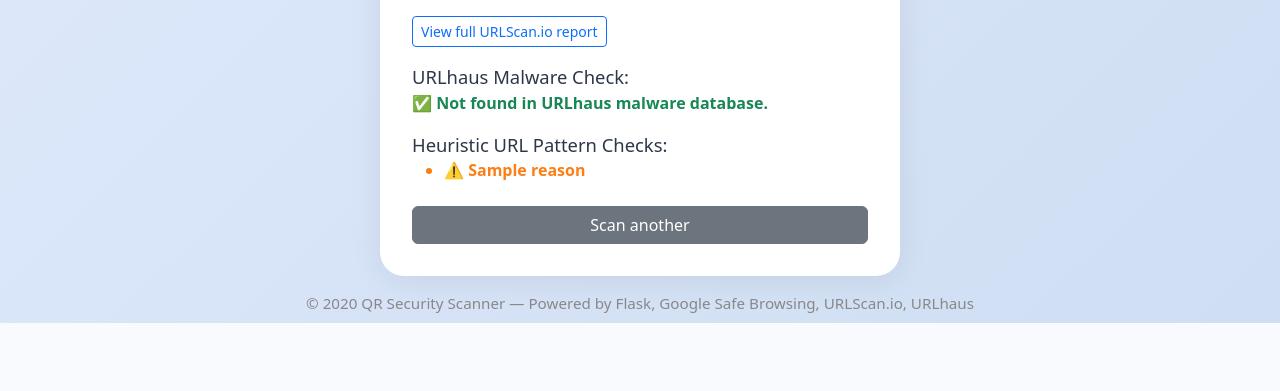
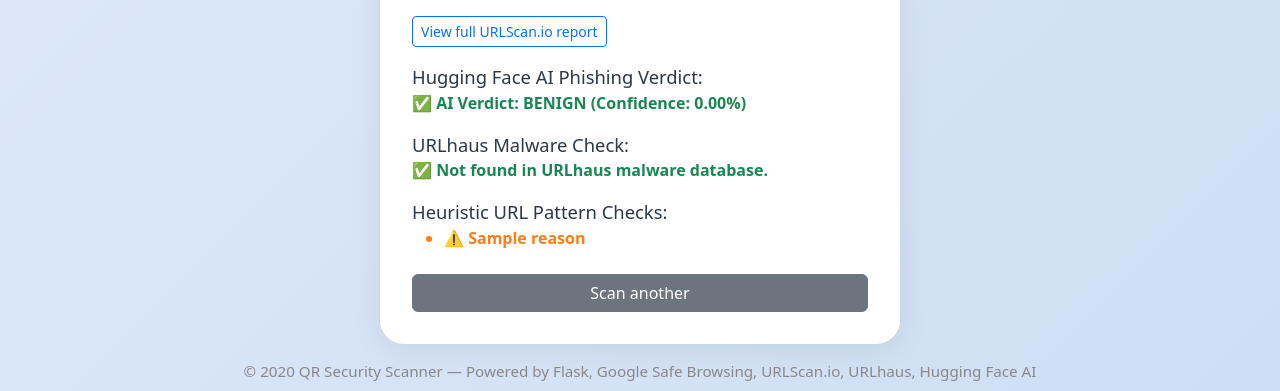
Before and after one commit to Mayankk-098/qr-shield, a Flask app: template templates/scan_result.html in a window 1280 px wide. Shown: the part 497-888 px from the top of the page. Before the commit the page ends 820 px from the top, so only its background shows below. Run offline with Flask 3, Linux system fonts and the light colour scheme; the template is opened without the code that fills it: most values are stand-ins (such as "Sample title", 1, 10 or a date in 2020).

```diff
--- a/app.py
+++ b/app.py
@@ -16,6 +16,9 @@ SAFE_BROWSING_API_URL = 'https://safebrowsing.googleapis.com/v4/threatMatches:fi
 URLSCAN_API_KEY = '0197da5d-6852-74fe-a72e-713b6c37259e'
 URLSCAN_API_URL = 'https://urlscan.io/api/v1/scan/'
 URLSCAN_RESULT_URL = 'https://urlscan.io/api/v1/result/'
+
+HF_API_KEY = os.environ.get('HF_API_KEY')
+HF_API_URL = 'https://api-inference.huggingface.co/models/ealvaradob/bert-finetuned-phishing'
 
 @app.route('/scan', methods=['GET', 'POST'])
 def scan_qr():
@@ -43,7 +46,8 @@ def scan_qr():
                 urlscan_verdict, screenshot_url, report_url = scan_with_urlscan(url)
                 heuristic_reasons = heuristic_url_check(url)
                 urlhaus_flag, urlhaus_data = check_urlhaus(url)
-                return render_template('scan_result.html', url=url, verdict=verdict, urlscan_verdict=urlscan_verdict, screenshot_url=screenshot_url, report_url=report_url, heuristic_reasons=heuristic_reasons, urlhaus_flag=urlhaus_flag, urlhaus_data=urlhaus_data)
+                hf_label, hf_score = huggingface_phishing_check(url)
+                return render_template('scan_result.html', url=url, verdict=verdict, urlscan_verdict=urlscan_verdict, screenshot_url=screenshot_url, report_url=report_url, heuristic_reasons=heuristic_reasons, urlhaus_flag=urlhaus_flag, urlhaus_data=urlhaus_data, hf_label=hf_label, hf_score=hf_score)
             else:
                 flash('No QR code detected or QR does not contain a URL.')
                 return redirect(request.url)
@@ -135,6 +139,22 @@ def check_urlhaus(url):
     except Exception:
         return None, None
 
+def huggingface_phishing_check(url):
+    headers = {"Authorization": f"Bearer {HF_API_KEY}"}
+    payload = {"inputs": url}
+    try:
+        response = requests.post(HF_API_URL, headers=headers, json=payload, timeout=15)
+        if response.status_code == 200:
+            result = response.json()
+            # The model returns a list of dicts with 'label' and 'score'
+            if isinstance(result, list) and result:
+                label = result[0]['label']
+                score = result[0]['score']
+                return label, score
+        return None, None
+    except Exception:
+        return None, None
+
 if __name__ == '__main__':
     if not os.path.exists('static/qrs'):
         os.makedirs('static/qrs')
--- a/templates/scan_result.html
+++ b/templates/scan_result.html
@@ -79,6 +79,16 @@
                     </div>
                 {% endif %}
                 <div class="mb-3">
+                    <span class="section-title">Hugging Face AI Phishing Verdict:</span><br>
+                    {% if hf_label is none %}
+                        <span class="unknown">Could not check with Hugging Face AI model.</span>
+                    {% elif hf_label.lower() == 'phishing' %}
+                        <span class="danger">❌ AI Verdict: PHISHING (Confidence: {{ '%.2f'|format(hf_score * 100) }}%)</span>
+                    {% else %}
+                        <span class="safe">✅ AI Verdict: BENIGN (Confidence: {{ '%.2f'|format(hf_score * 100) }}%)</span>
+                    {% endif %}
+                </div>
+                <div class="mb-3">
                     <span class="section-title">URLhaus Malware Check:</span><br>
                     {% if urlhaus_flag is none %}
                         <span class="unknown">Could not check URLhaus database.</span>
@@ -118,7 +128,7 @@
         </div>
     </div>
     <div class="footer">
-        &copy; {{ now().year if now else '2024' }} QR Security Scanner &mdash; Powered by Flask, Google Safe Browsing, URLScan.io, URLhaus
+        &copy; {{ now().year if now else '2024' }} QR Security Scanner &mdash; Powered by Flask, Google Safe Browsing, URLScan.io, URLhaus, Hugging Face AI
     </div>
 </body>
 </html>
```
Also changed, not shown: static/qrs/Untitled_1_6.png (added), static/qrs/Untitled_1_7.png (added).
